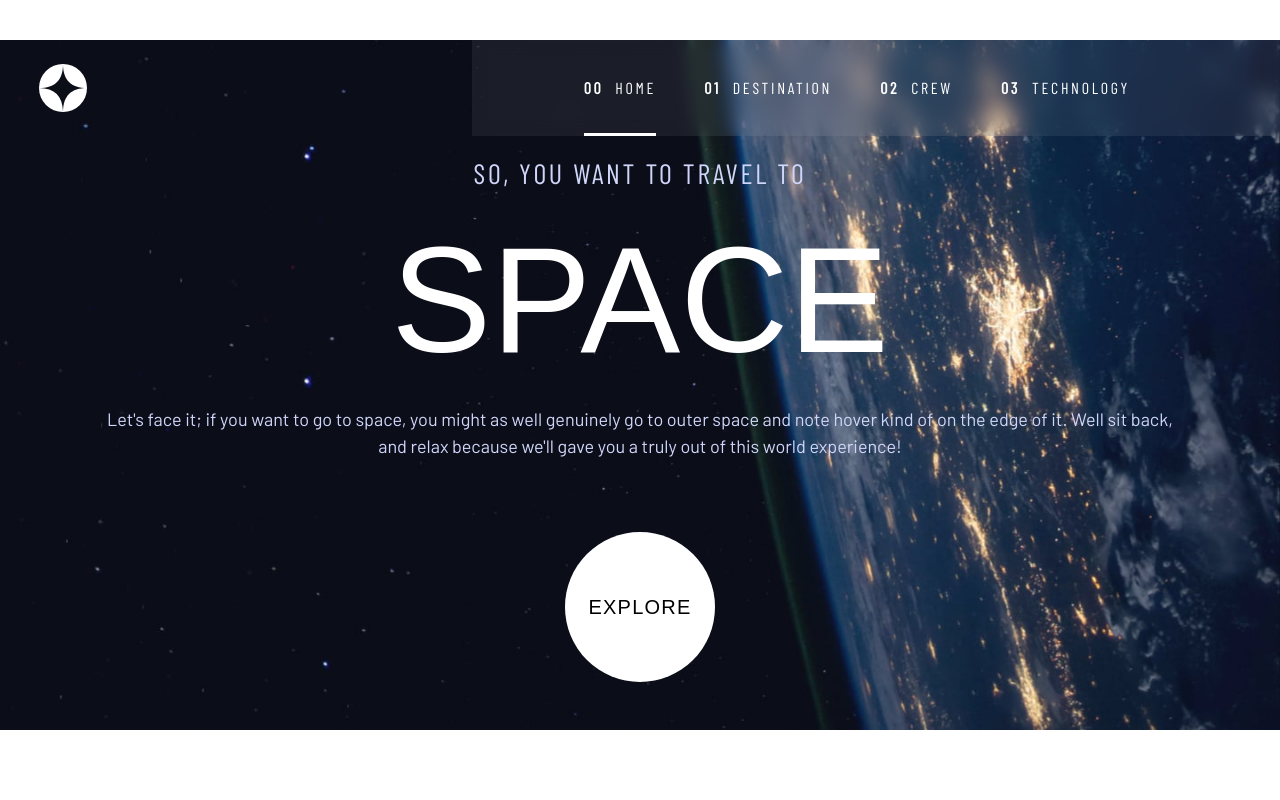
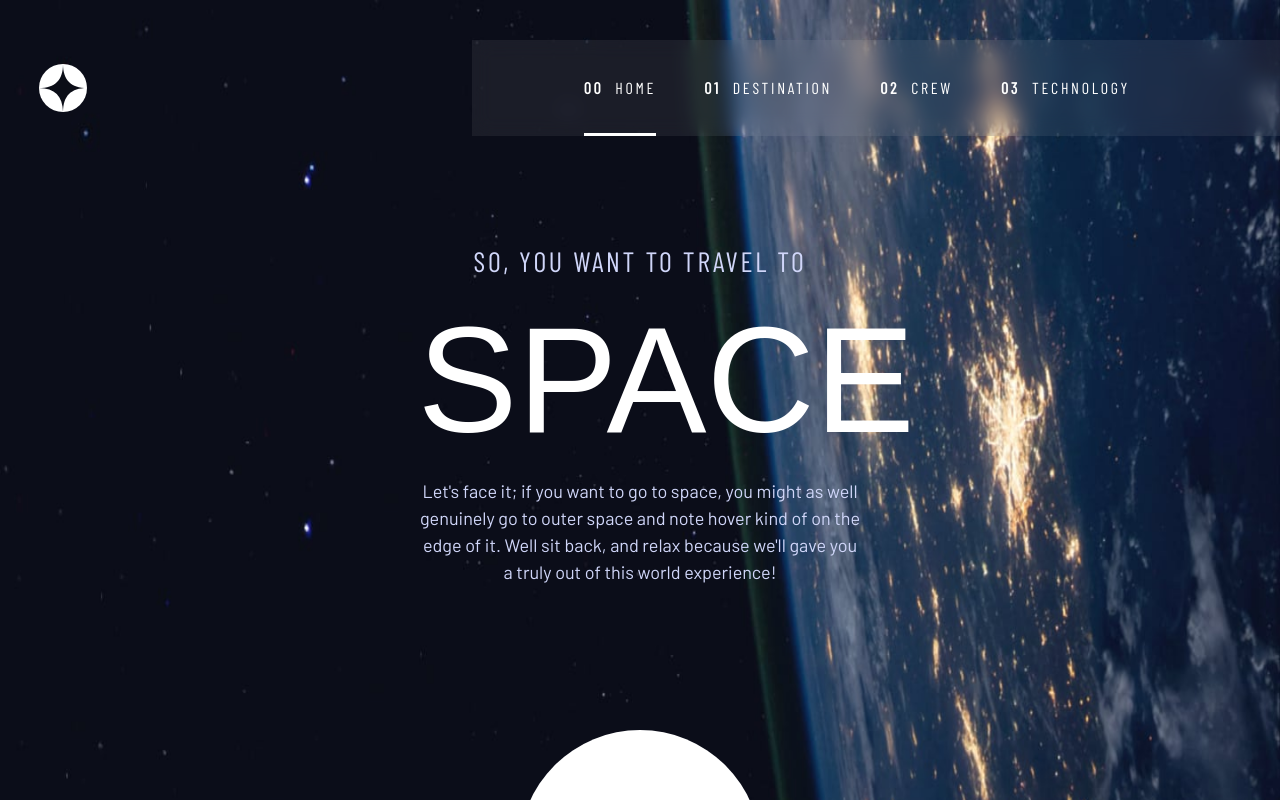
Before and after one commit to rafatavares03/space-tourism-website, a React (Create React App) app: page / in a window 1280 px wide. Shown: the top 800 px of the page. Built offline with nearby package versions, Linux system fonts and the light colour scheme; a web font is replaced by a local one.

Commit message:
home tablet version concluded

```diff
--- a/src/assets/styles/abstract/_variables.scss
+++ b/src/assets/styles/abstract/_variables.scss
@@ -30,9 +30,10 @@ $link-hover--border: solid 3px $light-grey;
 
 
 $text--color: $light-blue;
-$text-desktop--font-size: 1.125rem;
 $text--font-family: $text-font;
 $text--font-size: 0.9375rem;
+$text-tablet--font-size: 1rem;
+$text-desktop--font-size: 1.125rem;
 
 
 
@@ -40,7 +41,9 @@ $text--font-size: 0.9375rem;
 
 // Header.jsx
 $header--position: relative;
-$header-desktop--margin: 2.5rem;
+
+
+$header-container--padding: 2.5rem;
 
 
 $header-li-desktop--margin-left: calc(5vw + 24px);
@@ -82,6 +85,8 @@ $nav-container-tablet--padding: 29px;
 
 
 // Home.jsx
+$home-texts--width: 445px;
+
 $home-desc--color: $light-blue;
 $home-desc--font-family: $secundary-font;
 $home-desc-mobile--font-size: 1rem;
@@ -94,6 +99,9 @@ $home-explore--font-family: $primary-font;
 $home-explore--font-size: 1.25rem;
 $home-explore--letter-spacing: 1.25px;
 $home-explore--size: 150px;
+$home-explore-tablet--font-size: 2rem;
+$home-explore-tablet--letter-spacing: 2px;
+$home-explore-tablet--size: 242px;
 
 
 $home-title--font-family: $primary-font;
--- a/src/assets/styles/components/_Header.scss
+++ b/src/assets/styles/components/_Header.scss
@@ -47,7 +47,9 @@
 
 @media screen and (min-width: 960px) {
   .header {
-    margin-top: $header-desktop--margin;
+    .header-container {
+      padding-top: $header-container--padding;
+    }
 
     .nav-container {
       background-color: $nav-container-desktop--bg-color;
--- a/src/assets/styles/components/_Home.scss
+++ b/src/assets/styles/components/_Home.scss
@@ -22,12 +22,22 @@
 
 @media screen and (min-width: 720px) {
   .home {
+    .home-texts {
+      max-width: $home-texts--width;
+    }
+
     .home-description {
       font-size: $home-desc-tablet--font-size;
     }
 
     .home-title {
       font-size: $home-title-tablet--font-size;
+    }
+
+    .explore {
+      font-size: $home-explore-tablet--font-size;
+      height: $home-explore-tablet--size;
+      width: $home-explore-tablet--size;
     }
   }
 }
--- a/src/assets/styles/components/_Modal.scss
+++ b/src/assets/styles/components/_Modal.scss
@@ -0,0 +1,3 @@
+.width {
+  width: 150px !important;
+}
--- a/src/assets/styles/custom.scss
+++ b/src/assets/styles/custom.scss
@@ -28,6 +28,12 @@ h1 {
   font-size: $text--font-size;
 }
 
+@media screen and (min-width: 720px) {
+  .text {
+    font-size: $text-tablet--font-size;
+  }
+}
+
 @media screen and (min-width: 960px) {
   .text {
     font-size: $text-desktop--font-size;
--- a/src/components/Header.jsx
+++ b/src/components/Header.jsx
@@ -6,7 +6,7 @@ import toggle from '../assets/images/shared/icon-hamburger.svg';
 export default function Header() {
   return (
     <header className="header py-4 py-md-0">
-      <div className="align-items-center d-flex h-100 justify-content-between">
+      <div className="align-items-center d-flex header-container h-100 justify-content-between">
         <img src={logo} alt="Logo" className="logo"/>
         <div className="d-none d-xxl-block header-line"></div>
         <nav className="d-none d-md-block navbar header-nav p-0">
@@ -33,7 +33,7 @@ export default function Header() {
             </li>
           </ul>
         </nav>
-        <img src={toggle} alt="Menu" className="d-md-none me-4" data-bs-toggle="modal" data-bs-target="modal"/>
+        <img src={toggle} alt="Menu" className="d-md-none me-4"/>
       </div>
     </header>
   )
--- a/src/components/Home.jsx
+++ b/src/components/Home.jsx
@@ -11,10 +11,10 @@ export default function Home() {
         <source media="(min-width: 540px)" srcSet={bgTablet} className="h-100 w-100"/>
         <img src={bgMobile} alt="Background" className="h-100 w-100"/>
       </picture>
-      <div className="container home mt-3 p-0">
-        <div className="text-center px-4">
-          <p className="home-description text-uppercase">So, you want to travel to</p>
-          <h1 className="home-title mb-3 text-uppercase text-white">Space</h1>
+      <div className="container home mt-3 mt-md-5 p-0">
+        <div className="home-texts mx-md-auto pt-md-5 px-4 px-md-0 text-center">
+          <p className="home-description mb-md-2 mt-md-2 text-uppercase">So, you want to travel to</p>
+          <h1 className="home-title mb-3 mb-md-2 text-uppercase text-white">Space</h1>
           <p className="mb-2 p-0 text">
             Let's face it; if you want to go to space, you might as well
             genuinely go to outer space and note hover kind of on the
@@ -22,14 +22,16 @@ export default function Home() {
             truly out of this world experience!
           </p>
         </div>
-        <div className="mt-4 py-5 text-center">
+        <div className="mt-4 mt-md-5 py-5 text-center">
           <a href="/" className="
           align-items-center
           bg-white
           d-flex
           explore
           justify-content-center
-          mx-auto rounded-circle
+          my-md-5
+          mx-auto
+          rounded-circle
           text-black
           text-decoration-none
           text-uppercase
--- a/src/components/Modal.jsx
+++ b/src/components/Modal.jsx
@@ -3,14 +3,8 @@ import React from 'react';
 
 export default function Modal() {
   return (
-    <div id="modal" className="bottom-0 end-0 fade modal position-fixed top-0">
-      <div className="modal-dialog">
-        <div className="modal-content">
-          <div className="modal-header">
-            <button type="button" className="btn-close" data-bs-dismiss="modal" aria-label="Close"></button>
-          </div>
-        </div>
-      </div>
+    <div id="mobileMenu" className="modal">
+
     </div>
   )
 }
```
